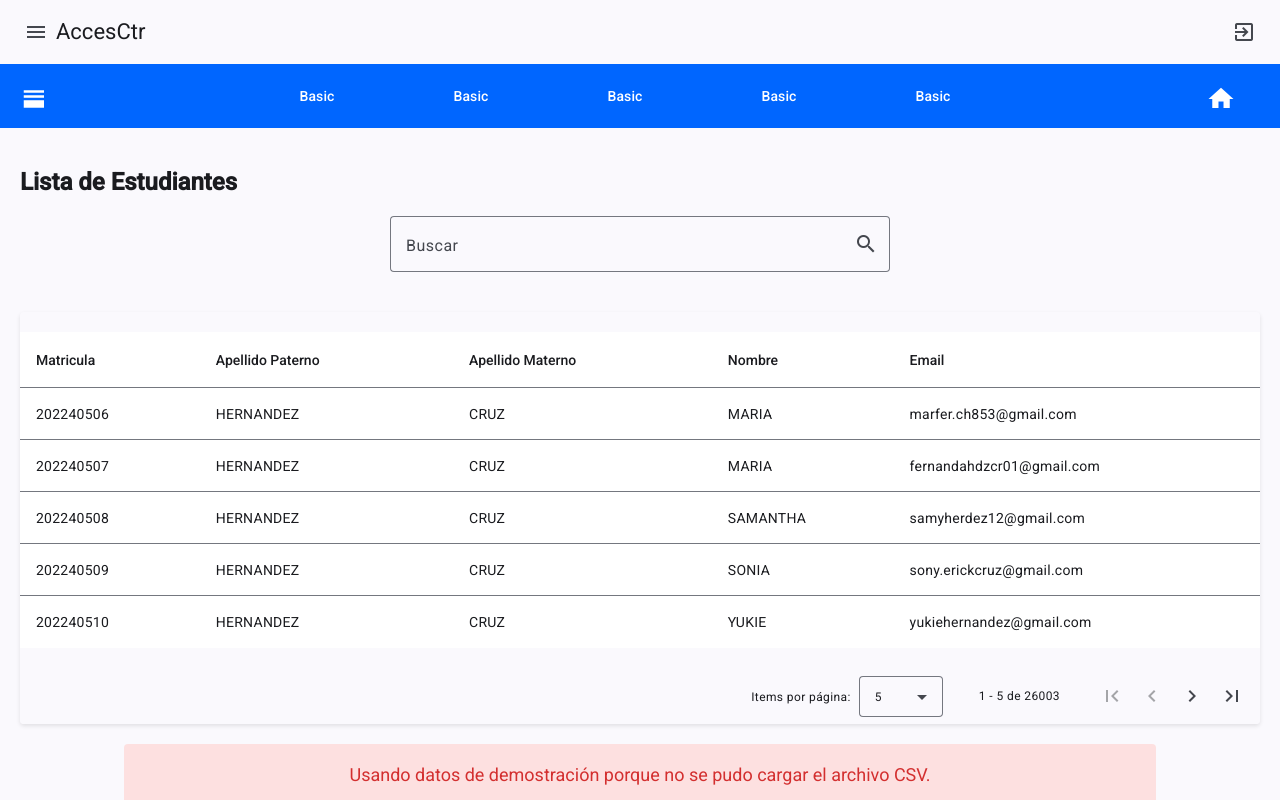
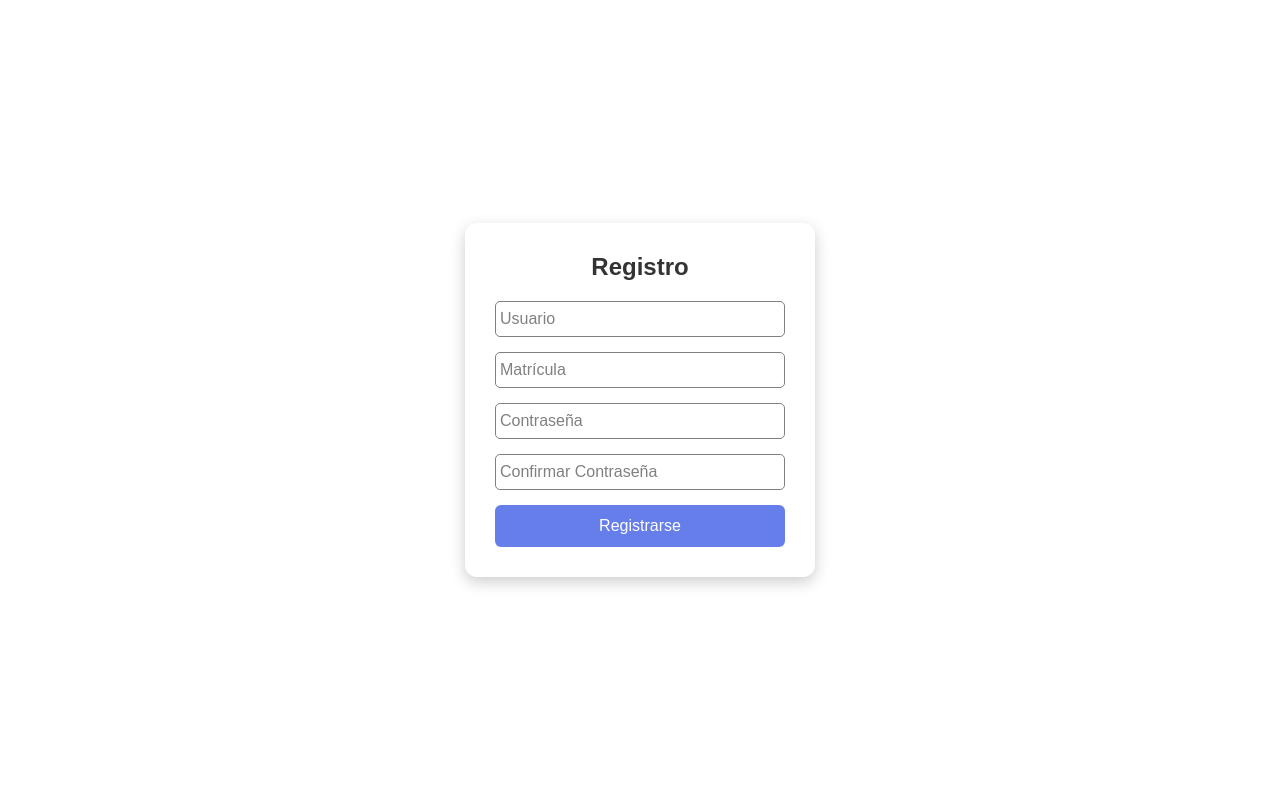
Before and after one commit to Guillermo1804/ProyectoCalidad_Webapp, an Angular app: page /registro in a window 1280 px wide. Before the commit this address led to /home. Built offline with nearby package versions, Linux system fonts and the light colour scheme.

Commit message:
Registro y Validación Agregado

```diff
--- a/src/app/app.routes.ts
+++ b/src/app/app.routes.ts
@@ -1,3 +1,4 @@
+import { RegisterComponentComponent } from './screens/register-component/register-component.component';
 import { HomComponentComponent } from './screens/home-component/hom-component.component';
 import { Routes } from '@angular/router';
 import { LoginComponentComponent } from './screens/login-component/login-component.component';
@@ -6,5 +7,6 @@ export const routes: Routes = [
   { path: '', redirectTo: 'home', pathMatch: 'full' },
   { path: 'home', component: HomComponentComponent },
   { path: 'login', component: LoginComponentComponent },
-  { path: '**', redirectTo: 'home' }
+  //{ path: '**', redirectTo: 'home' },
+  { path: 'registro', component: RegisterComponentComponent }
 ];
--- /dev/null
+++ b/src/app/models/Usuario.ts
@@ -0,0 +1,5 @@
+export default interface Usuario {
+  usuario: string,
+  matricula: string,
+  password: string
+}
--- a/src/app/screens/home-component/hom-component.component.ts
+++ b/src/app/screens/home-component/hom-component.component.ts
@@ -4,7 +4,7 @@ import { MatIconModule } from '@angular/material/icon';
 import { MatButtonModule } from '@angular/material/button';
 import { MatSidenav, MatSidenavModule } from '@angular/material/sidenav';
 import { Router } from '@angular/router';
-import { CsvService } from '../../services/csv.service';
+//import { CsvService } from '../../services/csv.service';
 import { MatTableModule, MatTableDataSource } from '@angular/material/table';
 import { MatProgressSpinnerModule } from '@angular/material/progress-spinner';
 import { CommonModule, isPlatformBrowser } from '@angular/common';
@@ -57,7 +57,7 @@ export class HomComponentComponent implements OnInit, AfterViewInit {
 
   constructor(
     private router: Router,
-    private csvService: CsvService,
+    //private csvService: CsvService,
     private paginatorIntl: MatPaginatorIntl,
     @Inject(PLATFORM_ID) platformId: Object
   ) {
@@ -91,7 +91,7 @@ export class HomComponentComponent implements OnInit, AfterViewInit {
       this.initializeVirtualScrolling();
     } else {
       console.log('Ejecutando en SSR, usando datos de demostración');
-      this.useDemoData();
+      //this.useDemoData();
     }
   }
 
@@ -139,14 +139,14 @@ export class HomComponentComponent implements OnInit, AfterViewInit {
   loadCSVFromUrl(urls: string[], index: number): void {
     if (index >= urls.length) {
       console.warn("No se pudo cargar el CSV desde ninguna ruta, usando datos de demostración");
-      this.useDemoData();
+      //this.useDemoData();
       this.errorMessage = "No se pudo cargar el archivo CSV original. Se muestran datos de demostración.";
       return;
     }
 
+    /*
     const url = urls[index];
     console.log(`Intentando cargar CSV desde: ${url}`);
-
     this.csvService.cargarCSV(url).subscribe({
       next: (data: CsvRow[]) => {
         if (data && data.length > 0) {
@@ -164,8 +164,10 @@ export class HomComponentComponent implements OnInit, AfterViewInit {
         this.loadCSVFromUrl(urls, index + 1);
       }
     });
+    */
   }
 
+  /*
   useDemoData(): void {
     this.csvService.getDatosDemostracion().subscribe({
       next: (demoData: CsvRow[]) => {
@@ -175,7 +177,7 @@ export class HomComponentComponent implements OnInit, AfterViewInit {
       }
     });
   }
-
+*/
   private initializeVirtualScrolling() {
     this.dataSource.paginator = this.paginator;
     if (this.paginator) {
--- a/src/app/screens/login-component/login-component.component.html
+++ b/src/app/screens/login-component/login-component.component.html
@@ -11,7 +11,7 @@
         <label for="password">Contraseña</label>
       </div>
       <button type="submit" (click)="login()">Ingresar</button>
-      <p class="register-link">¿No tienes cuenta? <a href="#">Regístrate</a></p>
+      <p class="register-link">¿No tienes cuenta? <a (click)="irARegistro()">Regístrate</a></p>
     </form>
   </div>
 </div>
--- a/src/app/screens/login-component/login-component.component.ts
+++ b/src/app/screens/login-component/login-component.component.ts
@@ -23,4 +23,8 @@ public login(){
   this.router.navigate(["home"]);
 }
 
+irARegistro() {
+  this.router.navigate(['/registro']);
 }
+
+}
--- a/src/app/screens/register-component/register-component.component.html
+++ b/src/app/screens/register-component/register-component.component.html
@@ -1 +1,35 @@
-<p>register-component works!</p>
+<div class="register-container">
+  <div class="register-card">
+    <h2>Registro</h2>
+    <form (ngSubmit)="register()" #registerForm="ngForm">
+      <!-- Usuario -->
+      <div class="input-group" [class.error]="isSubmitted && !user.username">
+        <input type="text" id="username" name="username" required [(ngModel)]="user.username">
+        <label for="username">Usuario</label>
+      </div>
+
+      <!-- Matrícula -->
+      <div class="input-group" [class.error]="isSubmitted && !user.matricula">
+        <input type="text" id="matricula" name="matricula" required [(ngModel)]="user.matricula">
+        <label for="matricula">Matrícula</label>
+      </div>
+
+      <!-- Contraseña -->
+      <div class="input-group" [class.error]="isSubmitted && !user.password">
+        <input type="password" id="password" name="password" required [(ngModel)]="user.password">
+        <label for="password">Contraseña</label>
+      </div>
+
+      <!-- Confirmar Contraseña -->
+      <div class="input-group" [class.error]="isSubmitted && !user.confirmPassword">
+        <input type="password" id="confirmPassword" name="confirmPassword" required [(ngModel)]="user.confirmPassword">
+        <label for="confirmPassword">Confirmar Contraseña</label>
+      </div>
+      @if(isSubmitted && !passwordsMatch) {
+        <!-- Mensaje de error si las contraseñas no coinciden -->
+        <p class="error-message" >⚠ Las contraseñas no coinciden</p>
+      }
+      <button type="submit">Registrarse</button>
+    </form>
+  </div>
+</div>
--- a/src/app/screens/register-component/register-component.component.scss
+++ b/src/app/screens/register-component/register-component.component.scss
@@ -0,0 +1,171 @@
+/* Estilos generales */
+* {
+  margin: 0;
+  padding: 0;
+  box-sizing: border-box;
+  font-family: 'Poppins', sans-serif;
+}
+
+body {
+  display: flex;
+  justify-content: center;
+  align-items: center;
+  height: 100vh;
+  background: linear-gradient(135deg, #667eea, #764ba2);
+}
+
+/* Contenedor principal */
+.register-container {
+  display: flex;
+  justify-content: center;
+  align-items: center;
+  min-height: 100vh;
+  animation: fadeIn 1s ease-in-out;
+}
+
+/* Tarjeta de inicio de sesión */
+.register-card {
+  background: white;
+  padding: 30px;
+  border-radius: 12px;
+  box-shadow: 0 5px 15px rgba(0, 0, 0, 0.2);
+  width: 350px;
+  text-align: center;
+  animation: slideUp 0.8s ease-out;
+}
+
+h2 {
+  color: #333;
+  margin-bottom: 20px;
+}
+
+/* Grupo de entrada */
+.input-group {
+  position: relative;
+  margin-bottom: 20px;
+}
+
+.input-group input {
+  width: 100%;
+  padding: 12px;
+  border: 2px solid #ccc;
+  border-radius: 6px;
+  outline: none;
+  transition: 0.3s;
+  font-size: 16px;
+}
+
+.input-group label {
+  position: absolute;
+  top: 50%;
+  left: 12px;
+  transform: translateY(-50%);
+  color: #999;
+  transition: 0.3s;
+  pointer-events: none;
+}
+
+/* Efecto al enfocar los inputs */
+.input-group input:focus,
+.input-group input:valid {
+  border-color: #667eea;
+}
+
+.input-group input:focus + label,
+.input-group input:valid + label {
+  top: 5px;
+  font-size: 12px;
+  color: #667eea;
+}
+
+/* Botón de inicio de sesión */
+button {
+  width: 100%;
+  padding: 12px;
+  background: #667eea;
+  color: white;
+  font-size: 16px;
+  border: none;
+  border-radius: 6px;
+  cursor: pointer;
+  transition: 0.3s;
+}
+
+button:hover {
+  background: #5a67d8;
+}
+
+/* Enlace de registro */
+.register-link {
+  margin-top: 15px;
+  font-size: 14px;
+}
+
+.register-link a {
+  color: #667eea;
+  text-decoration: none;
+}
+
+.register-link a:hover {
+  text-decoration: underline;
+}
+
+/* Animaciones */
+@keyframes fadeIn {
+  from {
+    opacity: 0;
+  }
+  to {
+    opacity: 1;
+  }
+}
+
+@keyframes slideUp {
+  from {
+    transform: translateY(50px);
+    opacity: 0;
+  }
+  to {
+    transform: translateY(0);
+    opacity: 1;
+  }
+}
+
+.input-group {
+  position: relative;
+  margin-bottom: 15px;
+}
+
+.input-group label {
+  position: absolute;
+  left: 5px;
+  top: 50%;
+  transform: translateY(-50%);
+  transition: 0.3s;
+  color: gray;
+}
+
+.input-group input {
+  width: 100%;
+  padding: 8px;
+  border: 1px solid gray;
+  border-radius: 5px;
+  outline: none;
+}
+
+
+/* Estilo cuando hay error (campo vacío después de enviar) */
+.input-group.error input {
+  border: 1px solid red;
+}
+
+.input-group.error label {
+  color: red;
+}
+
+.error-message {
+  color: red;
+  font-size: 14px;
+  margin-top: -10px;
+  margin-bottom: 10px;
+}
--- a/src/app/screens/register-component/register-component.component.ts
+++ b/src/app/screens/register-component/register-component.component.ts
@@ -1,11 +1,56 @@
+import { Router } from '@angular/router';
 import { Component } from '@angular/core';
+import { FormControl, FormGroup, FormsModule, ReactiveFormsModule, Validators } from '@angular/forms';
 
 @Component({
   selector: 'app-register-component',
-  imports: [],
+  imports: [ReactiveFormsModule, FormsModule],
   templateUrl: './register-component.component.html',
   styleUrl: './register-component.component.scss'
 })
 export class RegisterComponentComponent {
 
+  // Objeto que almacena los datos del formulario
+  user = {
+    username: '',
+    matricula: '',
+    password: '',
+    confirmPassword: ''
+  };
+
+  constructor() { }
+
+  isSubmitted = false; // Para rastrear si el usuario intentó enviar el formulario
+  passwordsMatch = true;
+
+  register(): void {
+    this.isSubmitted = true;
+
+    // Validación: Si hay campos vacíos, no proceder
+    if (!this.user.username || !this.user.matricula || !this.user.password || !this.user.confirmPassword) {
+      console.error('Faltan campos por llenar.');
+      return;
+    }
+
+    // Validar que las contraseñas coincidan
+    this.passwordsMatch = this.user.password === this.user.confirmPassword;
+
+    if (!this.passwordsMatch) {
+      console.error('Las contraseñas no coinciden.');
+      return;
+    }
+
+  console.log('Usuario registrado', this.user);
+
+    // Validar que las contraseñas coincidan
+    if (this.user.password !== this.user.confirmPassword) {
+      console.error('Las contraseñas no coinciden.');
+      return;
+    }
+
+    console.log('Usuario registrado', this.user);
+  }
+
+
+
 }
--- a/src/app/services/csv.service.ts
+++ b/src/app/services/csv.service.ts
@@ -1,3 +1,5 @@
+/*
+
 import { Injectable, PLATFORM_ID, Inject } from '@angular/core';
 import { HttpClient, HttpErrorResponse } from '@angular/common/http';
 import { Observable, catchError, throwError, of, BehaviorSubject } from 'rxjs';
@@ -16,6 +18,7 @@ interface CsvRow {
 @Injectable({
   providedIn: 'root',
 })
+
 export class CsvService {
   private isBrowser: boolean;
   private readonly baseUrl: string = '/';
@@ -127,3 +130,5 @@ export class CsvService {
     return this.dataSubject.asObservable();
   }
 }
+
+*/
```
